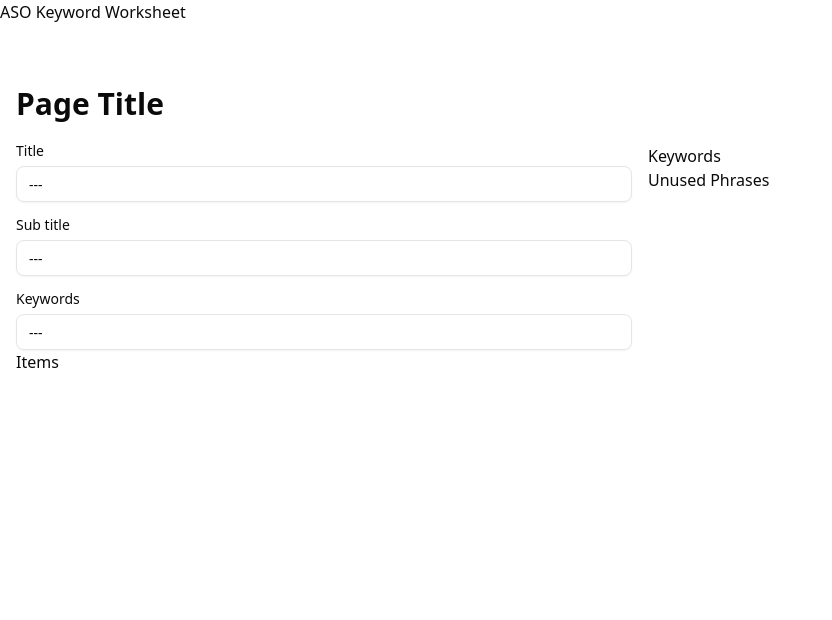
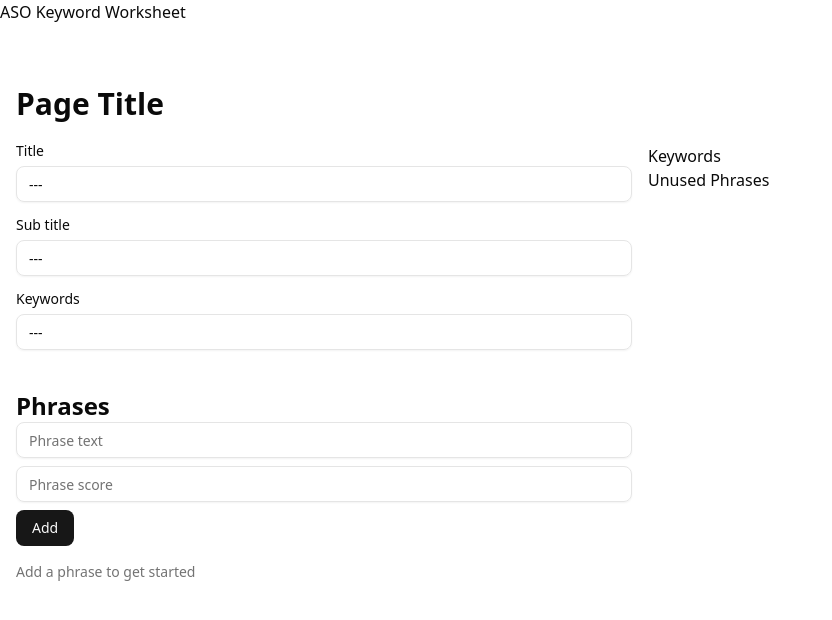
Before and after one commit to rbenj/aso-keyword-worksheet, a React (Vite) app: page / in a window 1280 px wide. Shown: the top 620 px of the page, without its empty margins (0-832 px from the left). Built offline with nearby package versions, Linux system fonts and the light colour scheme.

Commit message:
Added sortable phrases

```diff
--- a/package.json
+++ b/package.json
@@ -34,6 +34,9 @@
     "shadcn:add": "npx shadcn@latest add"
   },
   "dependencies": {
+    "@dnd-kit/core": "^6.3.1",
+    "@dnd-kit/sortable": "^10.0.0",
+    "@dnd-kit/utilities": "^3.2.2",
     "@radix-ui/react-label": "^2.1.8",
     "@radix-ui/react-slot": "^1.2.4",
     "class-variance-authority": "^0.7.1",
--- a/src/App.tsx
+++ b/src/App.tsx
@@ -1,7 +1,112 @@
+import { useState } from 'react';
+import {
+  closestCenter,
+  DndContext,
+  KeyboardSensor,
+  PointerSensor,
+  useSensor,
+  useSensors,
+  type DragEndEvent,
+} from '@dnd-kit/core';
+import {
+  arrayMove,
+  SortableContext,
+  sortableKeyboardCoordinates,
+  useSortable,
+  verticalListSortingStrategy,
+} from '@dnd-kit/sortable';
+import { CSS } from '@dnd-kit/utilities';
+import { Button } from '@/components/ui/button';
 import { Input } from '@/components/ui/input';
 import { Label } from '@/components/ui/label';
+import { GripVertical } from 'lucide-react';
+
+interface Phrase {
+  id: number;
+  text: string;
+  score: string;
+}
+
+function PhraseItem({ phrase }: { phrase: Phrase }) {
+  const {
+    attributes,
+    isDragging,
+    listeners,
+    setNodeRef,
+    transform,
+    transition,
+  } = useSortable({ id: phrase.id });
+
+  const style = {
+    transform: CSS.Transform.toString(transform),
+    transition,
+    opacity: isDragging ? 0.5 : 1,
+  };
+
+  return (
+    <div
+      ref={setNodeRef}
+      style={style}
+      className="flex items-center justify-between p-2 border rounded bg-background"
+    >
+      <div className="flex items-center gap-2">
+        <button
+          {...attributes}
+          {...listeners}
+          className="cursor-grab active:cursor-grabbing text-muted-foreground hover:text-foreground"
+        >
+          <GripVertical className="h-4 w-4" />
+        </button>
+
+        <div className="font-medium">
+          {phrase.text}
+        </div>
+      </div>
+
+      <div className="text-sm text-muted-foreground">
+        {phrase.score}
+      </div>
+    </div>
+  );
+}
 
 function App() {
+  const [phrases, setPhrases] = useState<Phrase[]>([]);
+  const [phraseText, setPhraseText] = useState('');
+  const [phraseScore, setPhraseScore] = useState('');
+
+  const sensors = useSensors(
+    useSensor(PointerSensor),
+    useSensor(KeyboardSensor, {
+      coordinateGetter: sortableKeyboardCoordinates,
+    }),
+  );
+
+  const handleAddPhrase = () => {
+    if (phraseText.trim() && phraseScore.trim()) {
+      const newPhrase: Phrase = {
+        id: Date.now(),
+        text: phraseText.trim(),
+        score: phraseScore.trim(),
+      };
+      setPhrases([...phrases, newPhrase]);
+      setPhraseText('');
+      setPhraseScore('');
+    }
+  };
+
+  const handleDragEnd = (event: DragEndEvent) => {
+    const { active, over } = event;
+
+    if (over && active.id !== over.id) {
+      setPhrases((items) => {
+        const oldIndex = items.findIndex(item => item.id === active.id);
+        const newIndex = items.findIndex(item => item.id === over.id);
+        return arrayMove(items, oldIndex, newIndex);
+      });
+    }
+  };
+
   return (
     <>
       <div className="w-full min-h-screen bg-background">
@@ -16,7 +121,8 @@ function App() {
         </div>
 
         <div className="w-full flex gap-4 px-4">
-          <div className="flex-1">
+          <div className="flex-1 flex flex-col gap-10">
+            {/* Meta */}
             <div className="flex flex-col gap-4">
               <div className="space-y-2">
                 <Label htmlFor="metaTitle">Title</Label>
@@ -34,8 +140,56 @@ function App() {
               </div>
             </div>
 
+            {/* Phrases */}
             <div>
-              Items
+              <h2>
+                Phrases
+              </h2>
+
+              {/* Phrases Input */}
+              <div className="space-y-2">
+                <Input
+                  id="addPhraseText"
+                  onChange={e => setPhraseText(e.target.value)}
+                  placeholder="Phrase text"
+                  value={phraseText}
+                />
+
+                <Input
+                  id="addPhraseScore"
+                  onChange={e => setPhraseScore(e.target.value)}
+                  placeholder="Phrase score"
+                  value={phraseScore}
+                />
+
+                <Button id="addPhraseButton" onClick={handleAddPhrase}>
+                  Add
+                </Button>
+              </div>
+
+              {/* Phrases items */}
+              <div className="mt-4 space-y-2">
+                <DndContext
+                  collisionDetection={closestCenter}
+                  onDragEnd={handleDragEnd}
+                  sensors={sensors}
+                >
+                  <SortableContext
+                    items={phrases.map(p => p.id)}
+                    strategy={verticalListSortingStrategy}
+                  >
+                    {phrases.map(phrase => (
+                      <PhraseItem key={phrase.id} phrase={phrase} />
+                    ))}
+                  </SortableContext>
+                </DndContext>
+
+                {phrases.length === 0 && (
+                  <p className="text-sm text-muted-foreground">
+                    Add a phrase to get started
+                  </p>
+                )}
+              </div>
             </div>
           </div>
 
--- a/src/index.css
+++ b/src/index.css
@@ -124,4 +124,7 @@
   h1 {
     @apply text-3xl font-bold;
   }
+  h2 {
+    @apply text-2xl font-bold;
+  }
 }
```
Also changed, not shown: 1 other file (tests, documents, lock files or other folders).
